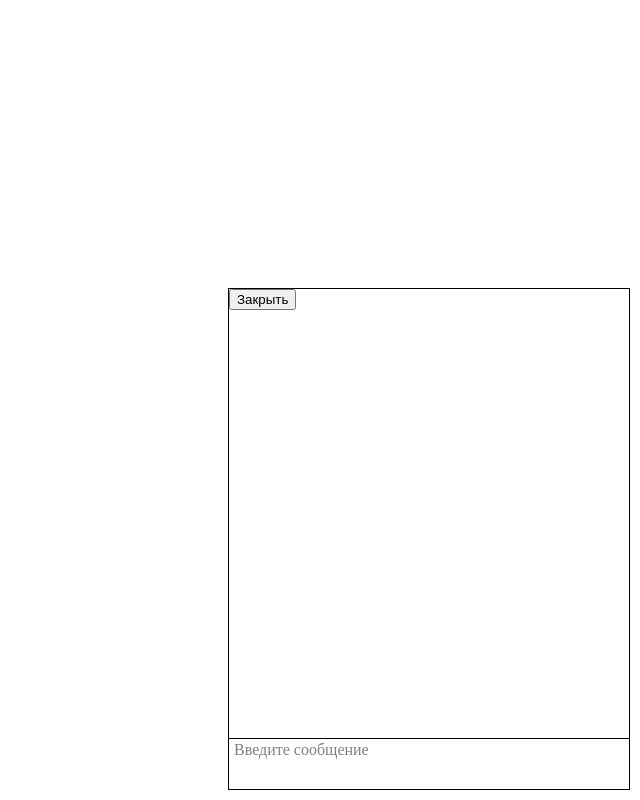
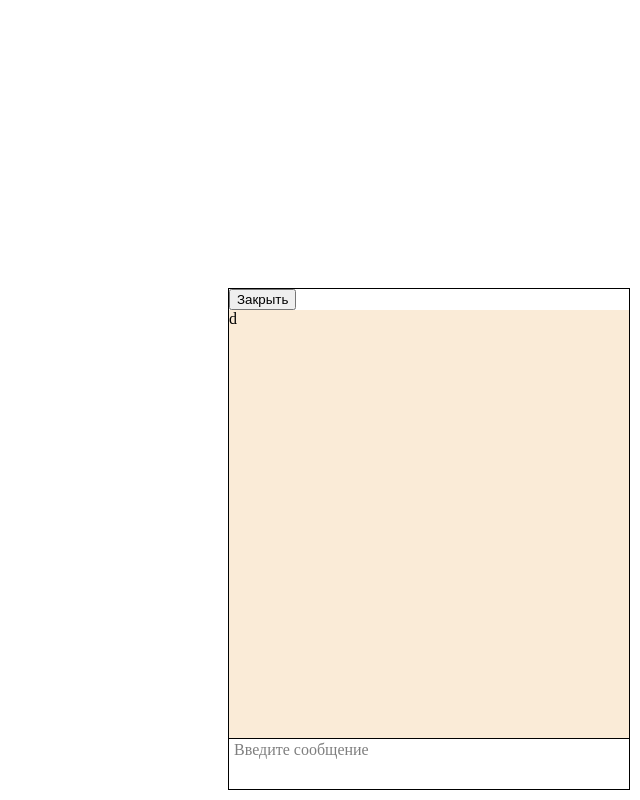
Before and after one commit to Domer79/ChatBot, an Angular app in the folder front/ChatBot/: page / in a window 1280 px wide. Both pictures are taken after a click on the element "Chat". Shown: the whole page, without its empty margins (640-1280 px from the left). Built offline with nearby package versions, Linux system fonts and the light colour scheme.

Commit message:
#1 Фон для списка сообщений

```diff
--- a/front/ChatBot/src/app/chat-editor/chat-editor.component.sass
+++ b/front/ChatBot/src/app/chat-editor/chat-editor.component.sass
@@ -4,6 +4,7 @@
   width: 100%
   height: 50px
   border-top: 1px solid black
+  background-color: white
 
 .editor
   width: 95%
@@ -11,10 +12,11 @@
   outline: none
   padding-left: 5px
   padding-top: 2px
+  z-index: 2
 
 .whenEmpty
   position: absolute
   opacity: 0.5
-  z-index: -1
+  z-index: 1
   padding-left: 5px
   padding-top: 2px
--- a/front/ChatBot/src/app/msg-content/msg-content.component.html
+++ b/front/ChatBot/src/app/msg-content/msg-content.component.html
@@ -1,3 +1,4 @@
+<div class="Curtain">d</div>
 <div class="msg-content" scrollControl>
   <ng-content></ng-content>
 </div>
--- a/front/ChatBot/src/app/msg-content/msg-content.component.sass
+++ b/front/ChatBot/src/app/msg-content/msg-content.component.sass
@@ -5,3 +5,10 @@
   overflow-y: auto
   scroll-behavior: smooth
   background-color: antiquewhite
+
+.Curtain
+  position: absolute
+  min-height: 428px
+  width: 100%
+  background-color: antiquewhite
+  z-index: -1
```
